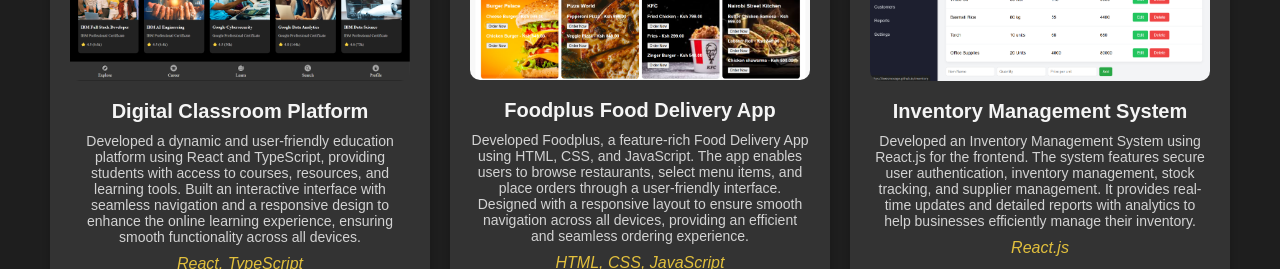
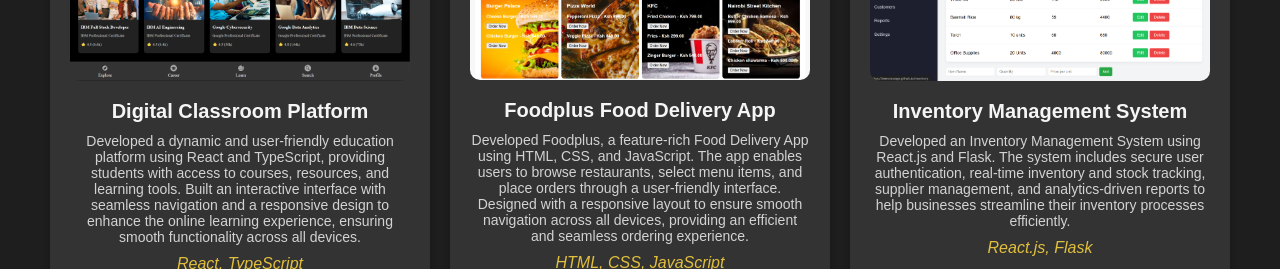
Before and after one commit to lewismosage/portfoliowebsite, a plain HTML site: page index.html in a window 1280 px wide. Shown: the part 2740-3009 px from the top of the page. Drawn offline with Linux system fonts and the light colour scheme.

Commit message:
Update index.html

```diff
--- a/index.html
+++ b/index.html
@@ -225,13 +225,13 @@
       <div class="card">
         <img src="portfolio_images/inventory.png" alt="inventory">
         <div class="card-title">Inventory Management System</div>
-        <div class="card-description">Developed an Inventory Management System using React.js for the frontend.
-          The system features secure user authentication, inventory management, stock tracking, and supplier management.
-          It provides real-time updates and detailed reports with analytics to help businesses efficiently manage their inventory.
+        <div class="card-description">Developed an Inventory Management System using React.js and Flask.
+          The system includes secure user authentication, real-time inventory and stock tracking, supplier management,
+          and analytics-driven reports to help businesses streamline their inventory processes efficiently.
          </div>
-        <div class="card-technologies">React.js</div>
+        <div class="card-technologies">React.js, Flask</div>
         <div class="card-links">
-          <a href="https://lewismosage.github.io/TrackItNow/" target="_blank">
+          <a href="https://7ff01bac-aa92-4cdf-83aa-598b2ab463ce.e1-us-east-azure.choreoapps.dev" target="_blank">
             <img src="portfolio_images/logos/external link icon.png" alt="GitHub Icon" style="width: 24px; height: 24px;">
           </a>
         </div>
```
